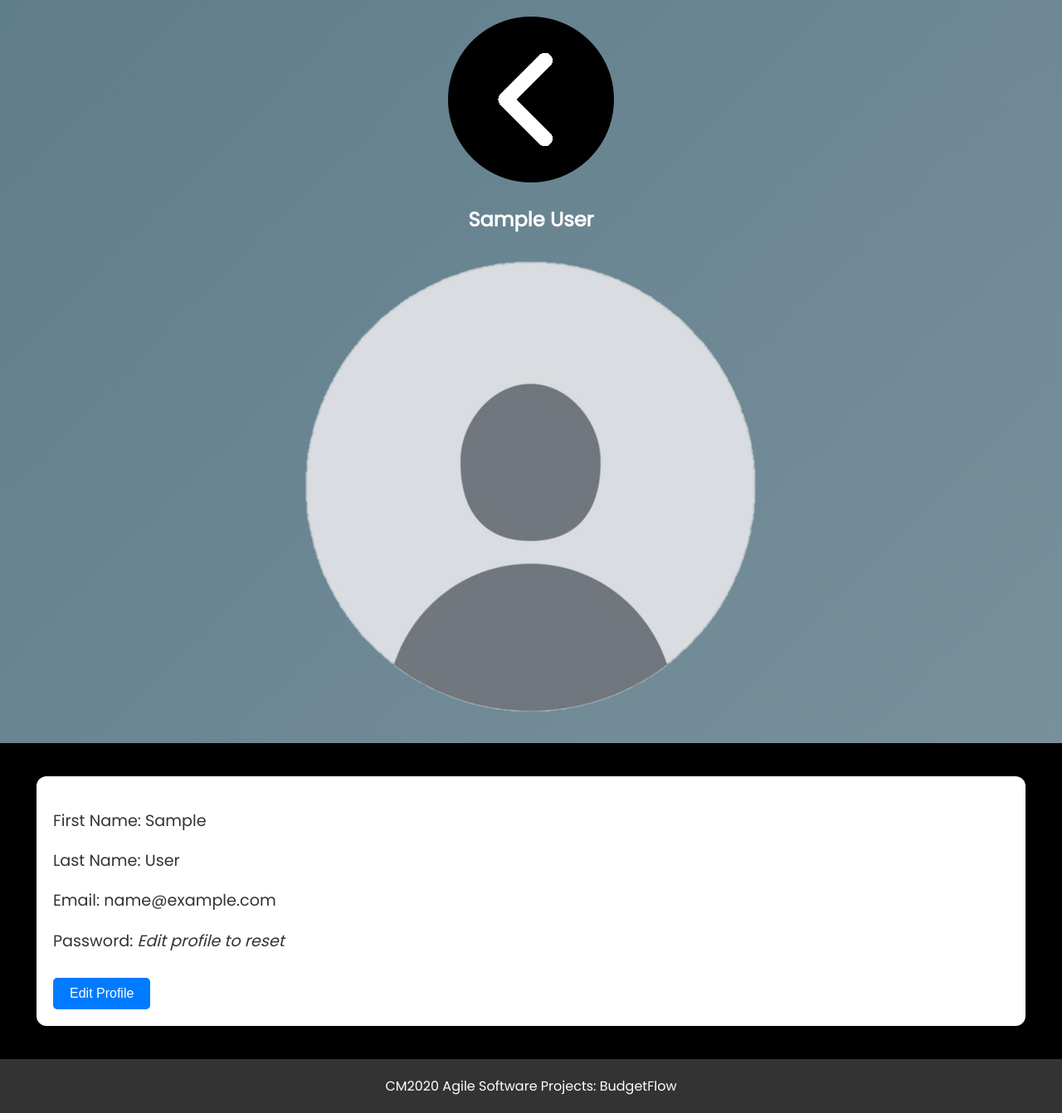
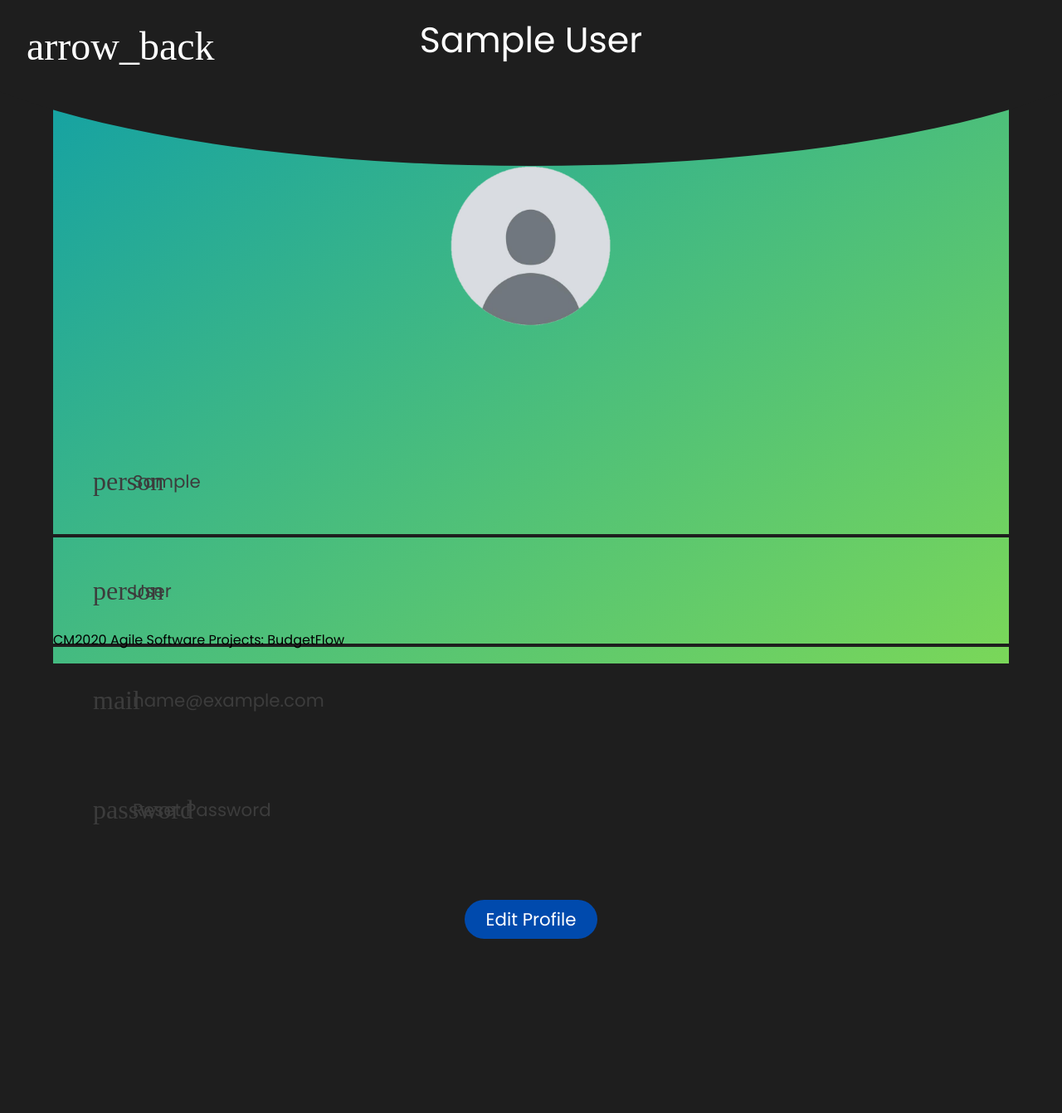
Before and after one commit to cm2020-agile-team-16/cm2020-agile-project, a Node server app: template src/views/profile.ejs in a window 1280 px wide. Shown: the whole page at 83% size. After the commit the page ends 1132 px from the top, so only its background shows below. Run offline with Node 20, Linux system fonts and the light colour scheme; the template is opened without the code that fills it: most values are stand-ins (such as "Sample title", 1, 10 or a date in 2020); some libraries are stand-ins or nearby versions.

Commit message:
PRJ-28: Update profile view styles

```diff
--- a/src/public/scripts/toggleProfileModes.js
+++ b/src/public/scripts/toggleProfileModes.js
@@ -32,10 +32,10 @@ document.addEventListener("DOMContentLoaded", function () {
         });
     }
 
-    // edit profile -> reset password
+    // view profile -> reset password
     if (resetPasswordBtn) {
         resetPasswordBtn.addEventListener('click', function () {
-            profileEdit.style.display = 'none';
+            profileView.style.display = 'none';
             resetPassword.style.display = 'block';
         });
     }
--- a/src/public/styles/profile.css
+++ b/src/public/styles/profile.css
@@ -1,54 +1,149 @@
 /* Specific styles for the profile page */
 
-.profile {
-    background: white;
-    padding: 20px;
-    border-radius: 12px;
-    box-shadow: 0 4px 8px rgba(0, 0, 0, 0.1);
+body {
+    background-color: rgb(30, 30, 30);
+    font-family: 'Poppins', sans-serif;
+    padding: 0;
+    padding-left: 64px;
+    padding-right: 64px;
+    margin: 0;
+    height: 100vh;
+    background: linear-gradient(to bottom right, rgb(14, 158, 168), rgb(122, 215, 89)), rgb(30, 30, 30);
+    background-size: calc(100% - 128px) auto, auto;
+    background-position: center;
+    background-repeat: no-repeat;
 }
 
-.profile p {
-    font-size: 1.2em;
-    margin-bottom: 10px;
+#flex {
+    display: flex;
+    flex-direction: column;
+    align-items: center;
+    width: 100%;
+    form {
+        width: 100%;
+    }
 }
 
-.profile button {
-    background: #007BFF;
+header {
+    display: flex;
+    flex-direction: column;
+    align-items: center;
+    row-gap: 16px;
+    height: 500px;
+    width: 100%;
+    padding: 0;
+    padding-top: 16px;
     color: white;
-    border: none;
-    border-radius: 5px;
-    padding: 10px 20px;
-    font-size: 1em;
-    cursor: pointer;
-    margin-top: 20px;
-    margin-right: 10px;
-    transition: background-color 0.3s ease, transform 0.2s;
+    z-index: 0;
 }
 
-.profile button:hover {
-    transform: scale(1.05);
+header::before {
+    content: "";
+    position: absolute;
+    z-index: -1;
+    width: 100%;
+    height: 50%;
+    top: 0;
+    clip-path: ellipse(60% 50% at top center);
+    background-color: rgb(30, 30, 30);
 }
 
-.profile form {
-    margin-top: 20px;
+a#back-btn {
+    position: absolute;
+    top: 32px;
+    left: 32px;
+
+    span {
+        font-size: 48px;
+        color: white;
+    }
 }
 
-.profile label {
-    display: block;
-    font-weight: bold;
-    margin-top: 10px;
+span#title-name {
+    font-size: 32pt;
 }
 
-.profile input {
-    width: calc(100% - 22px);
-    padding: 10px;
-    border-radius: 5px;
-    border: 1px solid #ddd;
+img#profile-picture {
+    margin-top: 100px;
+    width: 200px;
+    height: 200px;
 }
 
-#reset-password-mode img {
-    width: 20px;
-    height: 20px;
-    vertical-align: middle;
-    margin-left: 10px;
+div.content {
+    display: flex;
+    flex-direction: column;
+    width: 100%;
+    height: 100%;
+    color: rgb(60, 60, 60);
+    font-size: 16pt;
+    overflow: hidden;
 }
+
+div.field {
+    display: flex;
+    flex-direction: row;
+    column-gap: 16px;
+    align-items: center;
+    min-height: 128px;
+    padding-left: 48px;
+    padding-right: 48px;
+    border-bottom: 4px solid rgb(30, 30, 30);
+    filter: brightness(1);
+    transition: filter, box-shadow 0.1s ease;
+    user-select: none;
+
+    &:hover:not(:last-of-type) {
+        filter: brightness(1.3);
+        box-shadow: inset 0 0 0 10em rgba(255, 255, 255, 0.2);
+    }
+
+    &:last-of-type {
+        border-bottom: none;
+        justify-content: center;
+    }
+
+    span.icon {
+        color: rgb(60, 60, 60);
+        font-size: 32px;
+        width: 32px;
+        height: 32px;
+    }
+
+    label {
+        min-width: 200px;
+    }
+
+    input {
+        font-family: 'Poppins', sans-serif;
+    }
+}
+
+div#reset-password-btn {
+    cursor: pointer;
+}
+
+.btn {
+    display: flex;
+    flex-direction: row;
+    align-items: center;
+    justify-content: center;
+    padding: 8px 16px 8px 16px;
+    background-color: rgb(0, 74, 173);
+    border: none;
+    border-radius: 32px;
+    color: white;
+    width: 128px;
+    cursor: pointer;
+    filter: brightness(1);
+    transition: filter, box-shadow 0.1s ease;
+
+    &:hover {
+        filter: brightness(1.3);
+        box-shadow: inset 0 0 0 10em rgba(255, 255, 255, 0.2);
+    }
+}
+
+footer {
+    position: absolute;
+    bottom: 0;
+}
--- a/src/views/profile.ejs
+++ b/src/views/profile.ejs
@@ -7,76 +7,80 @@
     <!-- TAB TITLE -->
     <title>Profile - <%= app_name %></title>
     <!-- LINK TO STYLESHEETS / GOOGLE FONTS -->
-    <link rel="stylesheet" href="/styles/general.css">
     <link rel="stylesheet" href="/styles/profile.css">
+    <link rel="stylesheet" href="/styles/icons.css">
     <link href="https://fonts.googleapis.com/css2?family=Poppins" rel="stylesheet">
 </head>
 
 <body>
-    <!-- HEADER -->
     <header>
-        <!-- HEADER: Back to Dashboard -->
-        <a href="/user/dashboard"><img src="/assets/images/back.png" alt="back button"></a>
-
-        <!-- HEADER: User Details -->
-        <h2><%= firstName %> <%= lastName %></h2>
-        <img src="/assets/images/pfp.png" alt="profile picture">
+        <a id="back-btn" href="/user/dashboard" alt="back button">
+            <span class="icon">arrow_back</span>
+        </a>
+        <span id="title-name"><%= firstName %> <%= lastName %></span>
+        <img id="profile-picture" src="/assets/images/pfp.png" alt="profile picture">
     </header>
-
-    <!-- MAIN -->
     <main>
-        <!-- MAIN: User Profile -->
-        <section class="profile container">
-            <!-- USER PROFILE: View Mode -->
-            <div id="profile-view-mode">
-                <p>First Name: <%= firstName %></p>
-                <p>Last Name: <%= lastName %></p>
-                <p>Email: <%= email %></p>
-                <p>Password: <i>Edit profile to reset</i></p>
-                <button id="edit-profile-btn">Edit Profile</button>
+        <section id="flex">
+            <div id="profile-view-mode" class="content">
+                <div class="field">
+                    <span class="icon">person</span>
+                    <span><%= firstName %></span>
+                </div>
+                <div class="field">
+                    <span class="icon">person</span>
+                    <span><%= lastName %></span>
+                </div>
+                <div class="field">
+                    <span class="icon">mail</span>
+                    <span><%= email %></span>
+                </div>
+                <div class="field" id="reset-password-btn">
+                    <span class="icon">password</span>
+                    <span>Reset Password</span>
+                </div>
+                <div class="field">
+                    <div id="edit-profile-btn" class="btn">
+                        Edit Profile
+                    </div>
+                </div>
             </div>
-
-            <!-- USER PROFILE: Edit Mode -->
-            <form id="profile-edit-mode" action="/account/profile/edit" method="POST" style="display:none;">
-                <div>
+            <form id="profile-edit-mode" class="content" action="/account/profile/edit" method="POST" style="display:none;">
+                <div class="field">
                     <label for="first_name">First Name:</label>
                     <input type="text" id="profile-first-name" name="firstName" value="<%= firstName %>">
                 </div>
-                <div>
+                <div class="field">
                     <label for="last_name">Last Name:</label>
                     <input type="text" id="profile-last-name" name="lastName" value="<%= lastName %>">
                 </div>
-                <div>
+                <div class="field">
                     <label for="email">Email:</label>
                     <input type="email" id="profile-email" name="email" value="<%= email %>">
                 </div>
-                <div>
-                    <label for="password">Reset Password</label>
-                    <a href="javascript:void(0);" id="reset-password-btn"><img src="/assets/images/reset.png" alt="reset password"></a>
+                <div class="field">
+                    <button type="submit" class="btn">Save Changes</button>
+                    <button type="button" class="btn" id="cancel-edit-btn">Cancel</button>
                 </div>
-                <button type="submit">Save Changes</button>
-                <button type="button" id="cancel-edit-btn">Cancel</button>
             </form>
-
-            <!-- USER PROFILE: Reset Password Mode -->
-            <form id="reset-password-mode" action="/account/profile/resetPassword" method="POST" style="display:none;">
-                <div>
+            <form id="reset-password-mode" class="content" action="/account/profile/resetPassword" method="POST" style="display:none;">
+                <div class="field">
                     <label for="current_password">Current Password:</label>
                     <input type="password" id="current-password" name="currentPassword" required>
                 </div>
-                <div>
+                <div class="field">
                     <label for="new_password">New Password:</label>
                     <input type="password" id="new-password" name="newPassword" required>
                 </div>
-                <div>
+                <div class="field">
                     <label for="confirm_password">Confirm New Password:</label>
                     <input type="password" id="confirm-password" name="confirmPassword" required>
                 </div>
-                <button type="submit">Reset Password</button>
-                <button type="button" id="cancel-reset-btn">Cancel</button>
+                <div class="field">
+                    <button type="submit" class="btn">Reset Password</button>
+                    <button type="button" class="btn" id="cancel-reset-btn">Cancel</button>
+                </div>
             </form>
-
-            <!-- USER PROFILE: Display Message -->
             <div id="profile-message">
                 <% if (typeof message !== 'undefined') { %>
                     <div class="message <%= messageClass %>"><%= message %></div>
@@ -84,17 +88,11 @@
             </div>
         </section>
     </main>
-
-    <!-- FOOTER -->
     <footer>
-        <!-- FOOTER: About -->
         <div class="about container">
             <p>CM2020 Agile Software Projects: <%= app_name %></p>
         </div>
     </footer>
-
-    <!-- LINK TO SCRIPTS -->
     <script src="/scripts/toggleProfileModes.js"></script>
-
 </body>
 </html>
```
